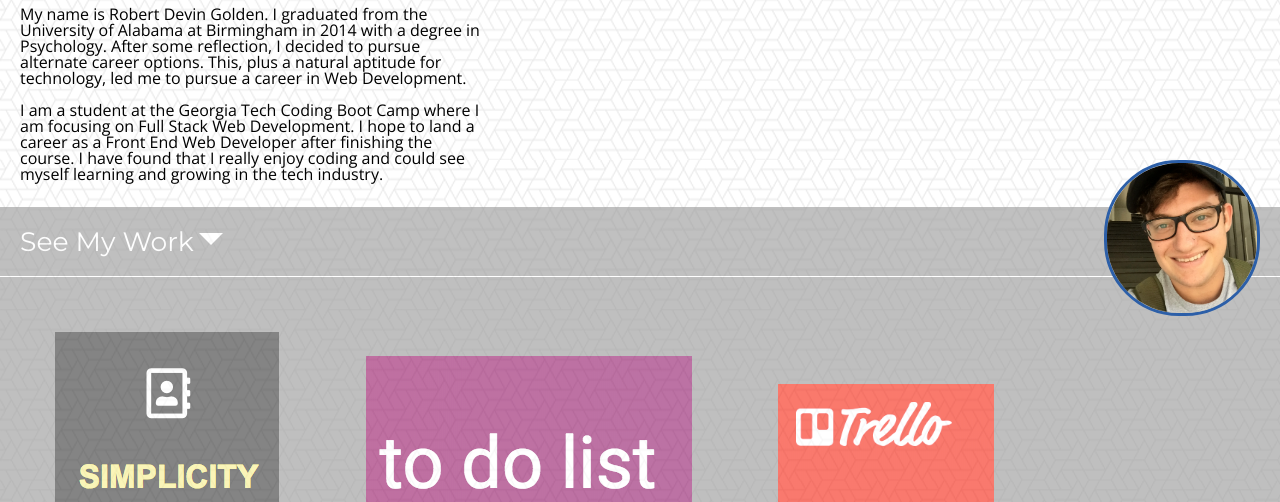
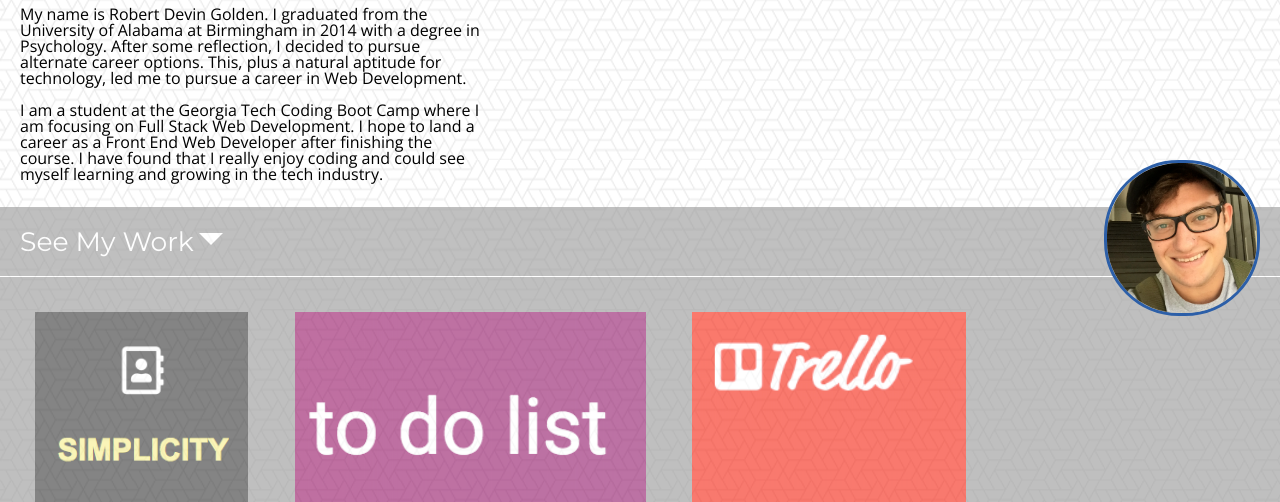
Before and after one commit to BasedEnergy/portfolio3, a plain HTML site: page index.html in a window 1280 px wide. Shown: the part 240-742 px from the top of the page. Drawn offline with nearby package versions, Linux system fonts and the light colour scheme.

Commit message:
edited sample height

```diff
--- a/style.css
+++ b/style.css
@@ -84,11 +84,12 @@ article{
 }
 
 .sample{
-    padding: 40px;
+    padding: 20px;
     display: inline-block;
     margin: 0 auto;
     z-index: -1; position:relative;
     opacity: 1;
+    height: 200px;
 }
 
 footer {
```
